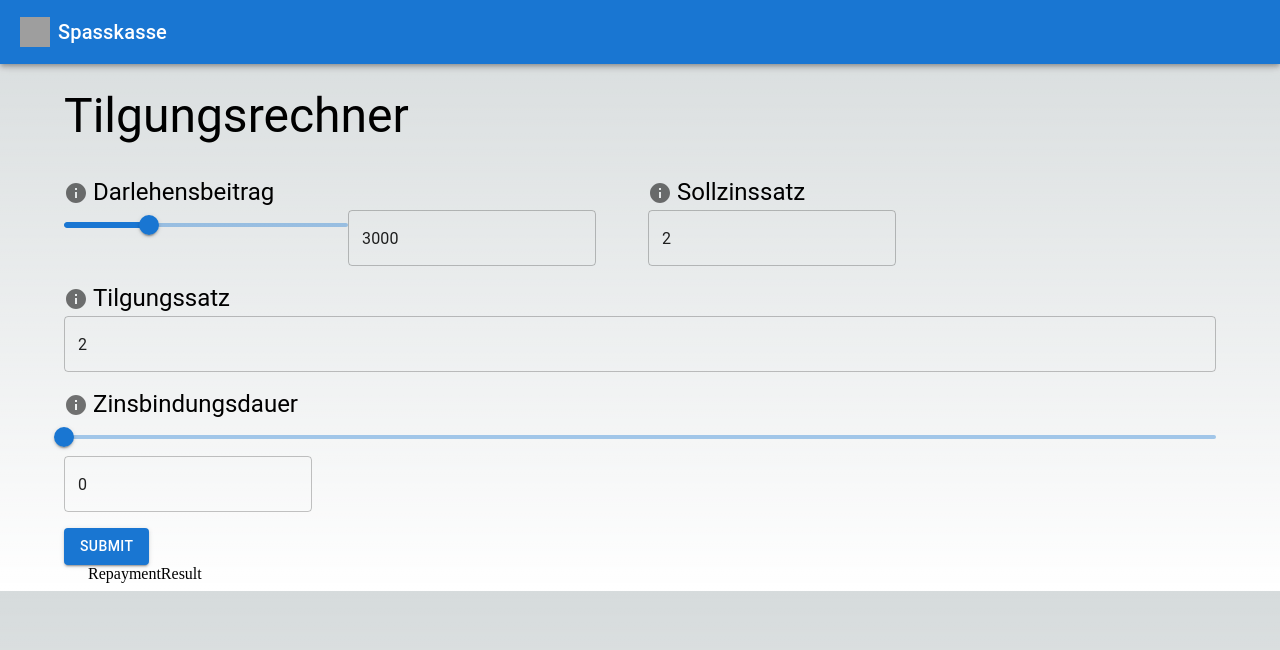
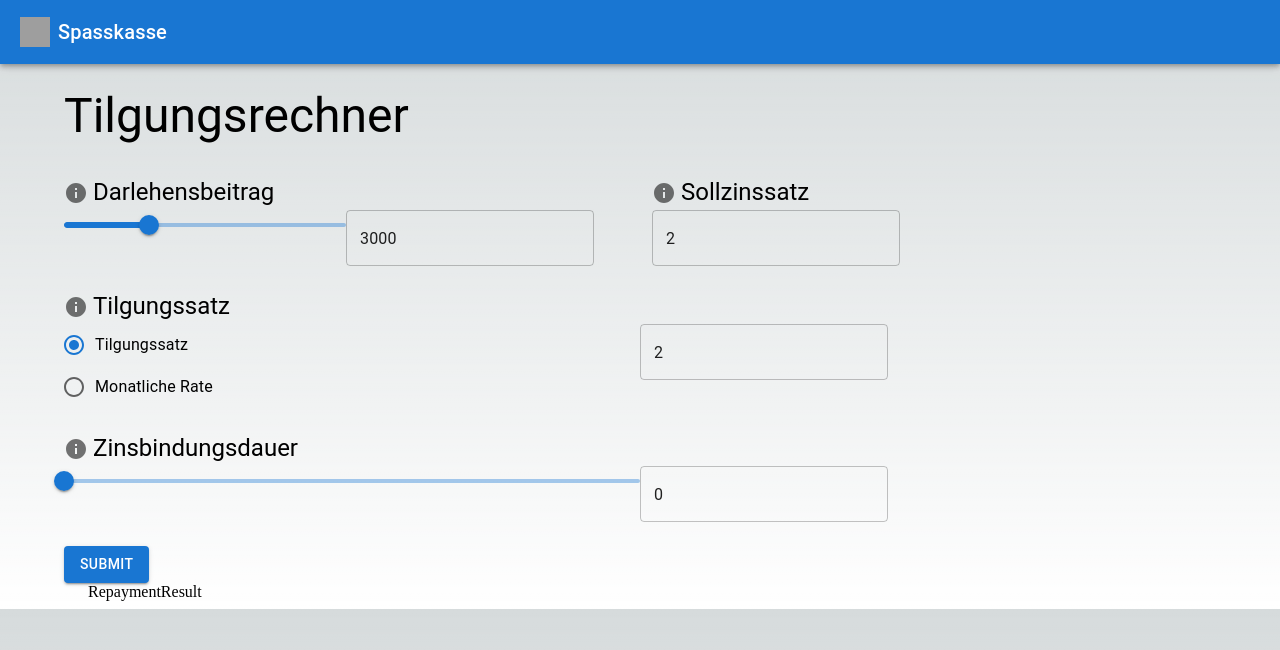
Before and after one commit to Marwillus/tilgungsplan, a Next.js app in the folder frontend/: page / in a window 1280 px wide. Shown: the top 650 px of the page. Built offline with nearby package versions, Linux system fonts and the light colour scheme; grey boxes are pictures that could not be loaded.

Commit message:
add radiobutton

```diff
--- a/frontend/src/components/repayment-form/RepaymentForm.tsx
+++ b/frontend/src/components/repayment-form/RepaymentForm.tsx
@@ -1,6 +1,8 @@
 import { useState } from 'react';
 
-import { Button, FormGroup, Grid, Slider, TextField, Typography } from '@mui/material';
+import {
+    Button, FormControl, FormControlLabel, Grid, Radio, RadioGroup, Slider, TextField, Typography
+} from '@mui/material';
 
 import FormGroupHeader from './form-header/FormGroupHeader';
 import s from './style.module.scss';
@@ -8,6 +10,7 @@ import s from './style.module.scss';
 interface FormData {
   loanContribution: number;
   interestRate: number;
+  repaymentType: string;
   repaymentRate: number;
   interestPeriod?: number;
 }
@@ -16,17 +19,25 @@ function RepaymentForm() {
   const [formData, setFormData] = useState<FormData>({
     loanContribution: 3000,
     interestRate: 2,
+  repaymentType: 'percent',
     repaymentRate: 100,
     interestPeriod: 0,
   });
 
   const handleInputChange = (value: number | string, key: string) => {
-    if (typeof value === 'string') {
-      Number(value)
+    if (typeof value === "string") {
+      Number(value);
     }
     setFormData((prevState) => ({
       ...prevState,
       [key]: value,
+    }));
+  };
+
+  const handleRadioChange = (value: string) => {
+    setFormData((prevState) => ({
+      ...prevState,
+      repaymentType: value,
     }));
   };
 
@@ -44,7 +55,7 @@ function RepaymentForm() {
       </Typography>
 
       <form onSubmit={() => handleSubmit}>
-        <Grid container spacing={2}>
+        <Grid container spacing={3}>
           <Grid container item md={6} xs={12}>
             <Grid item xs={12}>
               <FormGroupHeader title={"Darlehensbeitrag"} />
@@ -81,40 +92,32 @@ function RepaymentForm() {
             />
           </Grid>
 
-          <Grid item xs={12}>
-            <FormGroup>
+          <Grid container item xs={12}>
+            <Grid item xs={12}>
               <FormGroupHeader title={"Tilgungssatz"} />
-              {/* <FormControlLabel
-                control={
-                  <Checkbox
-                    checked={formData.option1}
-                    onChange={handleChangeCheckbox}
-                    name="option1"
-                    color="primary"
+            </Grid>
+            <Grid item xs={6}>
+              <FormControl>
+                <RadioGroup
+                  defaultValue="percent"
+                  name="repaymentRadio"
+                  value={formData.repaymentType}
+                  onChange={(event)=>handleRadioChange(event.target.value)}
+                >
+                  <FormControlLabel
+                    value="percent"
+                    control={<Radio />}
+                    label="Tilgungssatz"
                   />
-                }
-                label="Option 1"
-              />
-              <FormControlLabel
-                control={
-                  <Checkbox
-                    checked={formData.option2}
-                    onChange={handleChangeCheckbox}
-                    name="option2"
-                    color="primary"
+                  <FormControlLabel
+                    value="cash"
+                    control={<Radio />}
+                    label="Monatliche Rate"
                   />
-                }
-                label="Option 2"
-              />
-              <TextField
-                label="Text Field"
-                name="textField"
-                value={formData.textFieldValue}
-                onChange={handleChangeTextField}
-                variant="outlined"
-                margin="normal"
-                disabled={!formData.option1 && !formData.option2}
-              /> */}
+                </RadioGroup>
+              </FormControl>
+            </Grid>
+            <Grid item xs={6}>
               <TextField
                 value={formData.interestRate}
                 onChange={(event) =>
@@ -122,14 +125,14 @@ function RepaymentForm() {
                 }
                 required
               />
-            </FormGroup>
+            </Grid>
           </Grid>
 
           <Grid container item xs={12}>
             <Grid item xs={12}>
               <FormGroupHeader title={"Zinsbindungsdauer"} />
             </Grid>
-            <Grid item xs={12}>
+            <Grid item xs={6}>
               <Slider
                 name="slider"
                 value={formData.interestPeriod}
@@ -137,6 +140,8 @@ function RepaymentForm() {
                   handleInputChange(value as number, "interestPeriod")
                 }
               />
+            </Grid>
+            <Grid item xs={6}>
               <TextField
                 value={formData.interestPeriod}
                 onChange={(event) =>
```
